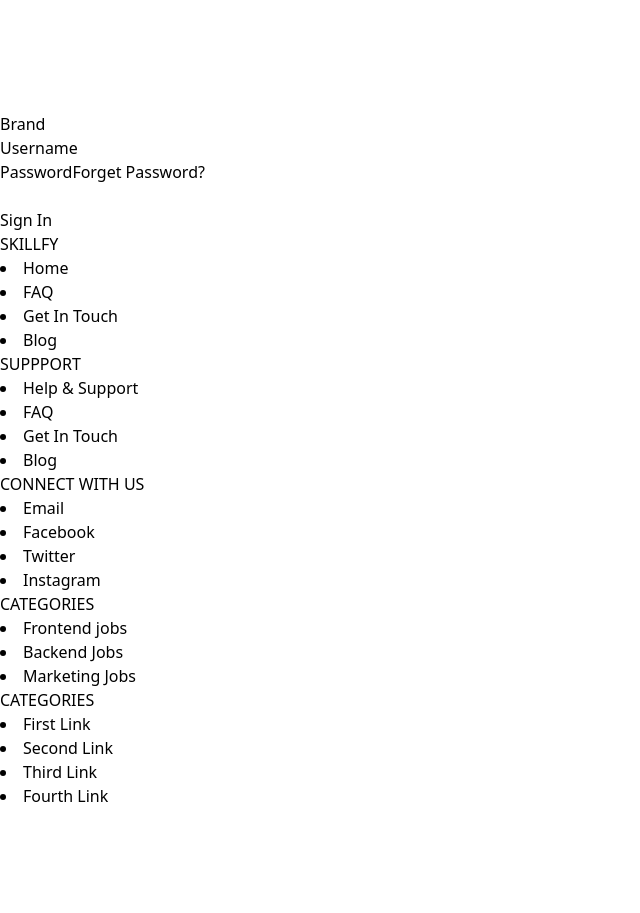
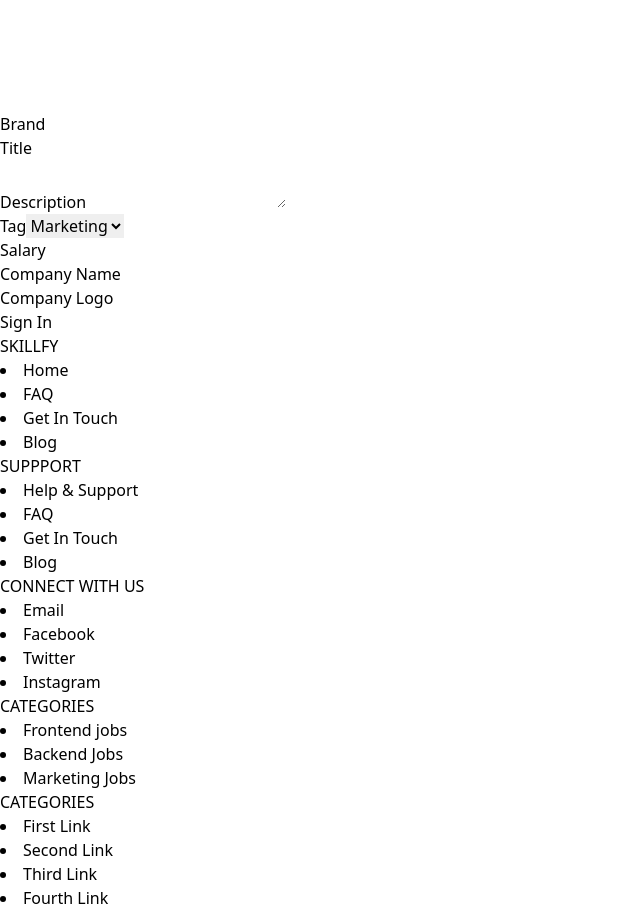
Before and after one commit to udemezue01/skillfy-nuxt, a Nuxt app: page /dashboard in a window 1280 px wide. Shown: the part 2520-3433 px from the top of the page, without its empty margins (0-640 px from the left). Built offline with nearby package versions, Linux system fonts and the light colour scheme.

Commit message:
update job create

```diff
--- a/components/Jobs.vue
+++ b/components/Jobs.vue
@@ -9,12 +9,12 @@
       <div class="py-8 flex flex-wrap md:flex-nowrap">
         <div class="md:w-64 md:mb-0 mb-6 flex-shrink-0 flex flex-col">
           <span class="font-semibold title-font text-gray-700">BACKEND</span>
-          <span class="font-semibold title-font text-gray-700">{{obj.company_name}}</span>
+          <span class="font-semibold title-font text-gray-700">{{obj.salary}}</span>
           <span class="mt-1 text-gray-500 text-sm">12 Jun 2019</span>
         </div>
         <div class="md:flex-grow">
-          <h2 class="text-2xl font-medium text-gray-900 title-font mb-2">Senior Fullstack Web Developer</h2>
-          <p class="leading-relaxed">Glossier echo park pug, church-key sartorial biodiesel vexillologist pop-up snackwave ramps cornhole. Marfa 3 wolf moon party messenger bag selfies, poke vaporware kombucha lumbersexual pork belly polaroid hoodie portland craft beer.</p>
+          <h2 class="text-2xl font-medium text-gray-900 title-font mb-2"> {{obj.title}}</h2>
+          <p class="leading-relaxed">{{obj.description}}</p>
           <a class="text-indigo-500 inline-flex items-center mt-4">Learn More
             <svg class="w-4 h-4 ml-2" viewBox="0 0 24 24" stroke="currentColor" stroke-width="2" fill="none" stroke-linecap="round" stroke-linejoin="round">
               <path d="M5 12h14"></path>
@@ -41,7 +41,7 @@
 <script>
 import { mapState } from 'vuex'
 export default {
-    name: '',
+    name: 'jobs',
     computed: {
 
 ...mapState(['jobs'])
--- a/pages/dashboard/index.vue
+++ b/pages/dashboard/index.vue
@@ -5,18 +5,46 @@
 
         <form class="space-y-8">
             <div>
-                <label for="username" class="block text-sm text-gray-800 dark:text-gray-200">Username</label>
-                <input type="text" class="block w-full px-6 py-4 mt-2 text-gray-700 bg-white border rounded-lg dark:bg-gray-800 dark:text-gray-300 dark:border-gray-600 focus:border-blue-400 dark:focus:border-blue-300 focus:ring-blue-300 focus:outline-none focus:ring focus:ring-opacity-40" />
+                <label for="username" class="block text-sm text-gray-800 dark:text-gray-200">Title</label>
+                <input v-model ="jobDetails.title" type="text" class="block w-full px-6 py-4 mt-2 text-gray-700 bg-white border rounded-lg dark:bg-gray-800 dark:text-gray-300 dark:border-gray-600 focus:border-blue-400 dark:focus:border-blue-300 focus:ring-blue-300 focus:outline-none focus:ring focus:ring-opacity-40" />
             </div>
 
             <div class="">
-                <div class="flex items-center justify-between">
-                    <label for="password" class="block text-sm text-gray-800 dark:text-gray-200">Password</label>
-                    <a href="#" class="text-xs text-gray-600 dark:text-gray-400 hover:underline">Forget Password?</a>
-                </div>
 
-                <input type="password" class="block w-full px-6 py-4 mt-2 text-gray-700 bg-white border rounded-lg dark:bg-gray-800 dark:text-gray-300 dark:border-gray-600 focus:border-blue-400 dark:focus:border-blue-300 focus:ring-blue-300 focus:outline-none focus:ring focus:ring-opacity-40" />
+                <label for="password" class="block text-sm text-gray-800 dark:text-gray-200">Description</label>
+                <textarea v-model ="jobDetails.description" type="textarea" class="block w-full px-6 py-4 mt-2 text-gray-700 bg-white border rounded-lg dark:bg-gray-800 dark:text-gray-300 dark:border-gray-600 focus:border-blue-400 dark:focus:border-blue-300 focus:ring-blue-300 focus:outline-none focus:ring focus:ring-opacity-40" > </textarea>
             </div>
+
+            <div class="">
+
+           <label for="password" class="block text-sm text-gray-800 dark:text-gray-200">Tag</label>
+
+           <select  name="tags" id="" class="block w-full px-6 py-4 mt-2">
+            <option v-for ="obj in jobDetails.tag" :value="obj" class="text-black text-lg py-5">{{obj}}</option>
+
+        </select>
+
+       </div>
+
+       <div class="">
+
+           <label for="password" class="block text-sm text-gray-800 dark:text-gray-200">Salary</label>
+           <input v-model ="jobDetails.salary" type="text" class="block w-full px-6 py-4 mt-2 text-gray-700 bg-white border rounded-lg dark:bg-gray-800 dark:text-gray-300 dark:border-gray-600 focus:border-blue-400 dark:focus:border-blue-300 focus:ring-blue-300 focus:outline-none focus:ring focus:ring-opacity-40" />
+       </div>
+
+       <div class="">
+
+           <label for="password" class="block text-sm text-gray-800 dark:text-gray-200">Company Name</label>
+           <input v-model ="jobDetails.company_name" type="text" class="block w-full px-6 py-4 mt-2 text-gray-700 bg-white border rounded-lg dark:bg-gray-800 dark:text-gray-300 dark:border-gray-600 focus:border-blue-400 dark:focus:border-blue-300 focus:ring-blue-300 focus:outline-none focus:ring focus:ring-opacity-40" />
+       </div>
+
+       <div class="">
+
+           <label for="password" class="block text-sm text-gray-800 dark:text-gray-200">Company Logo</label>
+           <input v-model ="jobDetails.logo" type="text" class="block w-full px-6 py-4 mt-2 text-gray-700 bg-white border rounded-lg dark:bg-gray-800 dark:text-gray-300 dark:border-gray-600 focus:border-blue-400 dark:focus:border-blue-300 focus:ring-blue-300 focus:outline-none focus:ring focus:ring-opacity-40" />
+       </div>
+
+
 
             <div class="">
                 <button class="w-full py-4 px-6 text-sm font-medium tracking-wide text-white capitalize transition-colors duration-300 transform bg-gray-800 rounded hover:bg-gray-700 focus:outline-none focus:ring focus:ring-gray-300 focus:ring-opacity-50">
@@ -43,7 +71,12 @@ data(){
 
         title:"",
         description:"",
-        tag:"",
+        tag:[
+
+            "Marketing",
+            "Frontend",
+            "Backend",
+            ],
         salary:"",
         company_name:"",
         company_logo:"",
--- a/store/modules/jobs.js
+++ b/store/modules/jobs.js
@@ -36,14 +36,15 @@ async jobList({commit}){
   try{
 
 
-    const response = await this.$fire.firestore.collection('Job').get()
+    const req = await this.$fire.firestore.collection('Job').get()
 
-    response.forEach((doc) => {
+    req.forEach((doc) => {
         // doc.data() is never undefined for query doc snapshots
         const jobsArray = []
+
         jobsArray.push(doc.data())
-        console.log(jobsArray)
-        commit('SET_JOBS', jobsArray)
+
+        commit('SET_JOBS', ...jobsArray)
 
       });
 
@@ -72,13 +73,12 @@ async jobList({commit}){
           const jobsArray = []
           jobsArray.push({
 
-            id:doc.id
 
           })
 
           console.log(jobsArray)
 
-          commit('SET_JOBS', jobsArray)
+          commit('SET_JOBS', ...jobsArray)
 
       });
 
```
